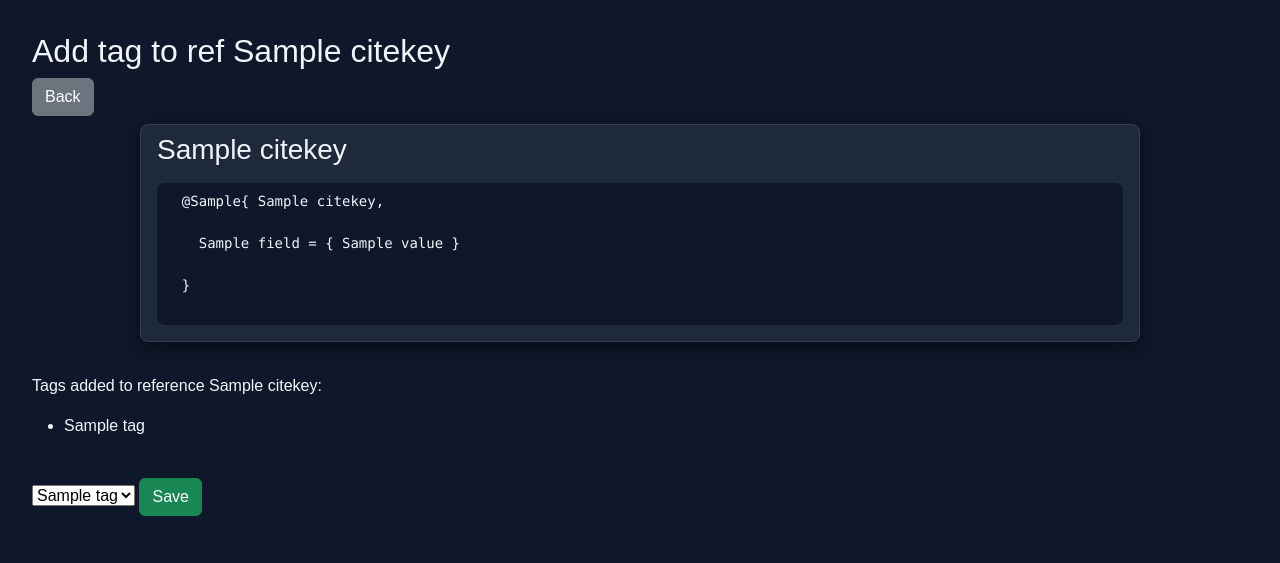
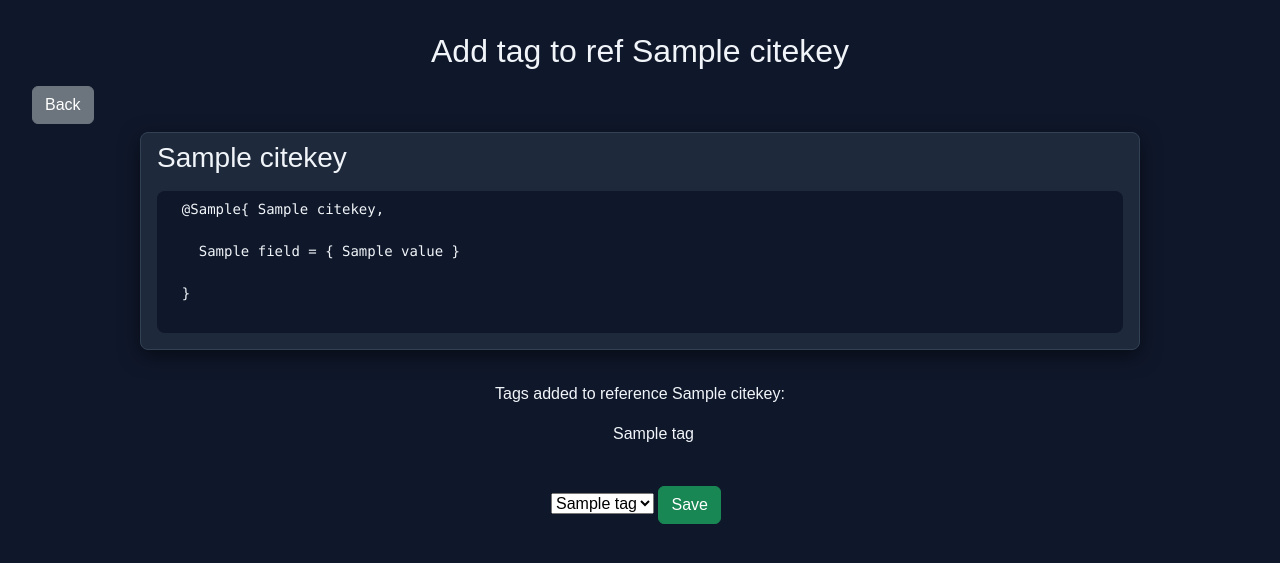
Before and after one commit to Mini-Ohtu/MiniOhtu, a Flask app: template src/templates/add_tag.html in a window 1280 px wide. Shown: the top 563 px of the page. Run offline with Flask 3, Linux system fonts and the light colour scheme; the template is opened without the code that fills it: most values are stand-ins (such as "Sample title", 1, 10 or a date in 2020).

Commit message:
Centering tag adding

```diff
--- a/src/templates/add_tag.html
+++ b/src/templates/add_tag.html
@@ -3,7 +3,9 @@
 
 {% block body %}
 
+<div class="text-center mb-3">
 <h2>Add tag to ref {{ ref.citekey }}</h2>
+</div>
 
 <a href="/" class="btn btn-secondary">Back</a>
 
@@ -21,20 +23,25 @@
   </pre>
 </div>
 {% endif %}
+<div class="text-center">
 <br>
 <p>
     {% if ref_tags %}
     Tags added to reference {{ref.citekey }}:
-<ul>
+<ul style="list-style-type: none">
     {% for tag in ref_tags %}
-    <li>{{ tag.tag_name }}</li>
+     <li style="display: inline; margin-right: 5px;">
+        {{ tag.tag_name }}
+     </li>
 {% endfor %}
 </ul>
 {% endif %}
 <br>
 {% if tags_left %}
+</div>
 
 <body>
+<div class="text-center">
     <form method="POST" action="{{ url_for('adding_tag', key=ref.citekey) }}">
         <select name="tag_name">
             {% for tag in tags_left %}
@@ -49,6 +56,7 @@
         <a href="{{ url_for('add_tag_only') }}">Create a new tag</a>
     </p>
     {% endif %}
+    </div>
 </body>
 
 {% endblock %}
```
